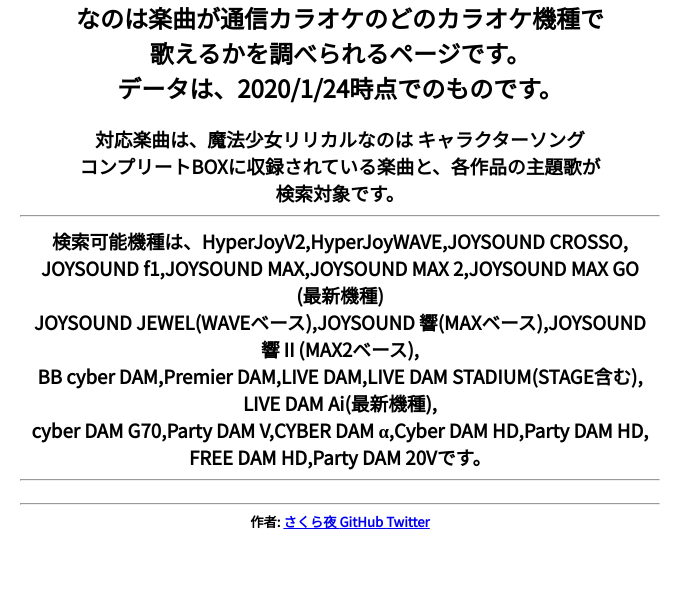
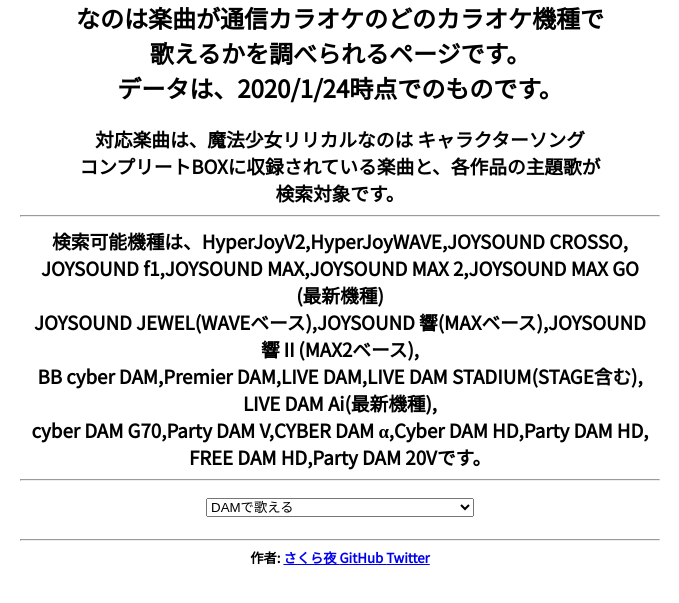
Before and after one commit to sakurayoru/sakurayoru.dev, a plain HTML site: page html/nanoha_karaoke.html in a window 1280 px wide. Shown: the part 89-692 px from the top of the page, without its empty margins (300-979 px from the left). Drawn offline with Linux system fonts and the light colour scheme.

Commit message:
[add]機種選択肢の作成

```diff
--- a/html/nanoha_karaoke.html
+++ b/html/nanoha_karaoke.html
@@ -42,6 +42,35 @@
         (STAGE含む),<wbr>LIVE DAM Ai<wbr>(最新機種),<br>
         cyber DAM G70,<wbr>Party DAM V,<wbr>CYBER DAM α,<wbr>Cyber DAM HD,<wbr>
         Party DAM HD,<wbr>FREE DAM HD,<wbr>Party DAM 20V<wbr>です。<hr>
+        <select name="example">
+            <option value="0">DAMで歌える</option>
+            <option value="1">JOYSOUNDで歌える</option>
+            <option value="2">両方で歌える</option>
+            <option value="3">[2003]Hyper Joy V2</option>
+            <option value="4">[2006]Hyper Joy WAVE</option>
+            <option value="5">[2009]CROSSO</option>
+            <option value="6">[2012]JOYSOUND f1</option>
+            <option value="7">[2015]JOYSOUND MAX</option>
+            <option value="8">[2017]JOYSOUND MAX 2</option>
+            <option value="9">[2019]JOYSOUND MAX GO</option>
+            <option value="10">[2008]JOYSOUND JEWEL(WAVEベース)</option>
+            <option value="11">[2012]JOYSOUND fR(f1ベース)</option>
+            <option value="12">[2015]JOYSOUND 響(MAXベース)</option>
+            <option value="13">[2019]JOYSOUND 響Ⅱ(MAX2ベース)</option>
+            <option value="14">[2003]BB cyber DAM</option>
+            <option value="15">[2007]Premier DAM</option>
+            <option value="16">[2010]LIVE DAM</option>
+            <option value="17">[2015]LIVE DAM STADIUM</option>
+            <option value="18">[2019]LIVE DAM Ai</option>
+            <option value="19">[2005]DAM G70</option>
+            <option value="20">[2008]Party DAM V</option>
+            <option value="21">[2010]CYBER DAM α</option>
+            <option value="22">[2012]Cyber DAM HD</option>
+            <option value="23">[2013]Party DAM HD</option>
+            <option value="24">[2016]FREE DAM HD</option>
+            <option value="25">[2018]Party DAM 20V</option>
+        </select>
+
     </h3>
 
     <h4>
```
